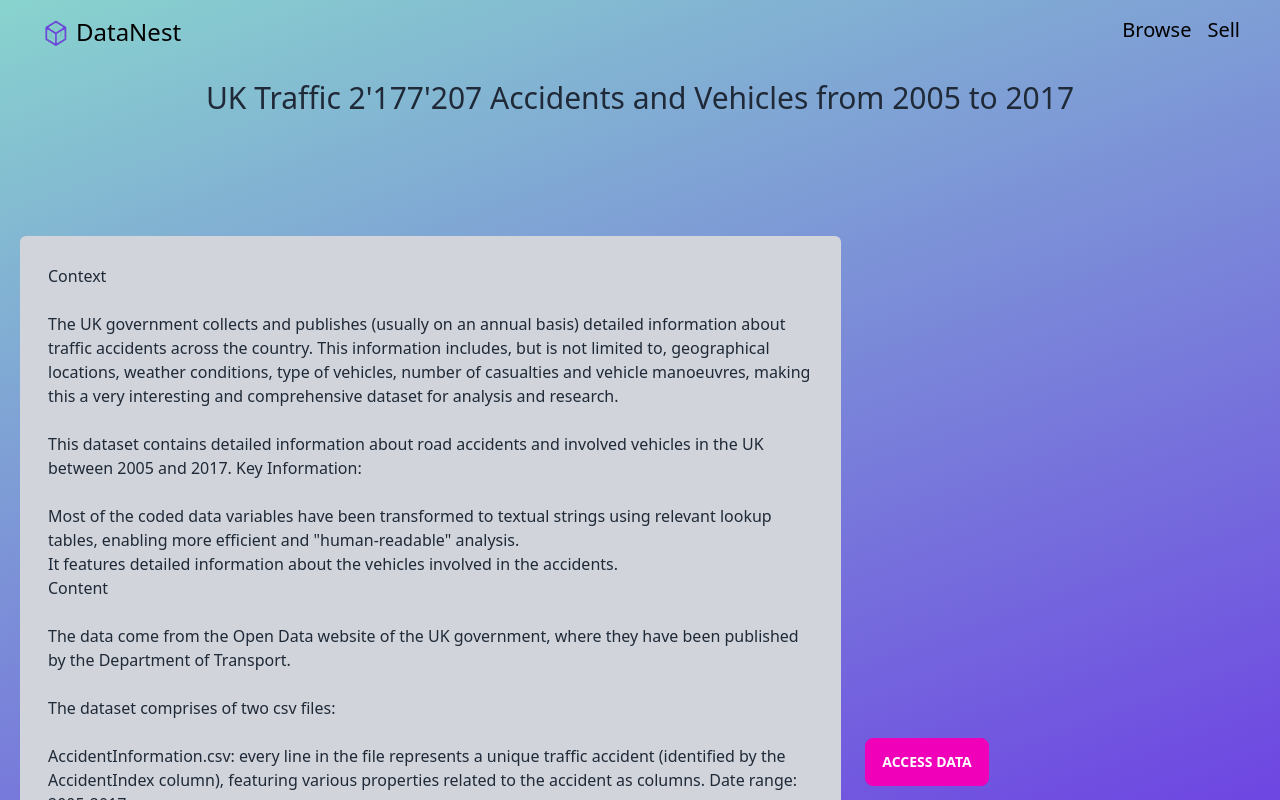
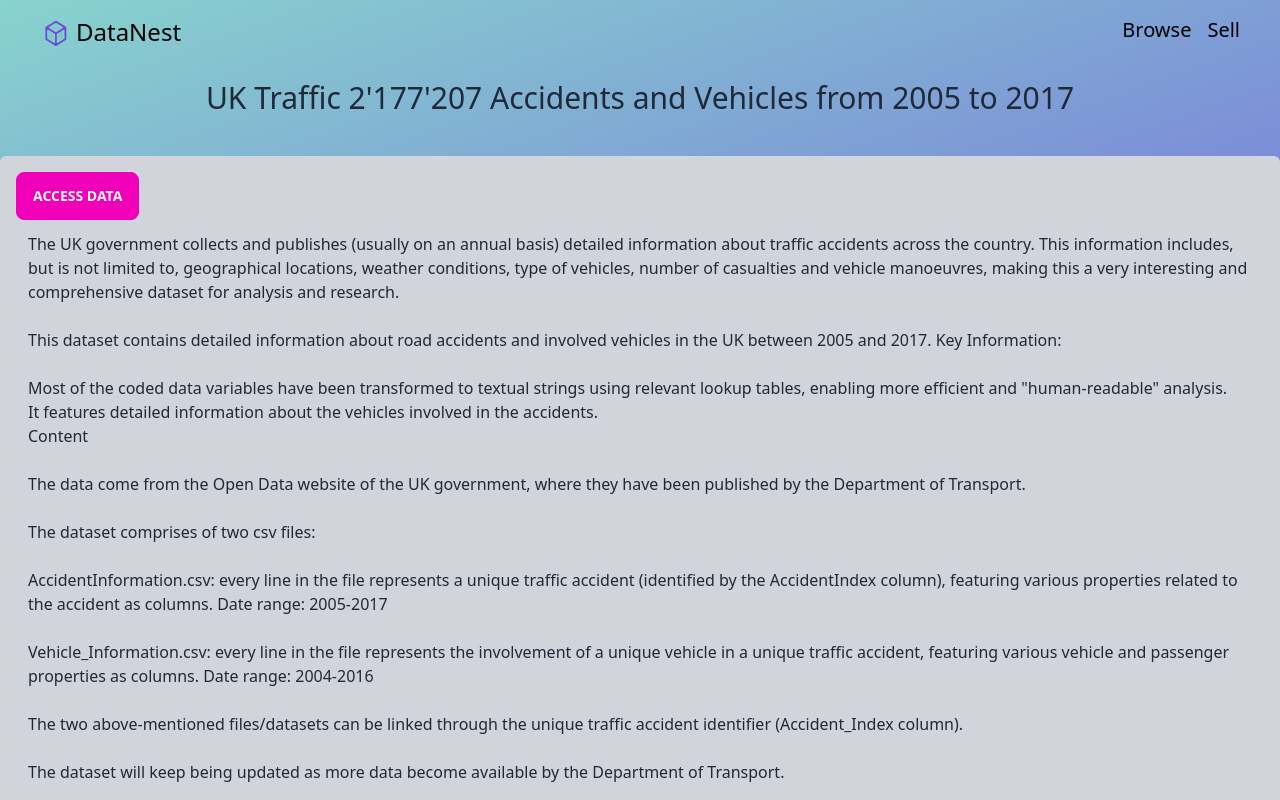
Before and after one commit to baris-f/PBWS-DataNFT, a Vue app: page /ukTraficAccident in a window 1280 px wide. Shown: the top 800 px of the page. Built offline with nearby package versions, Linux system fonts and the light colour scheme.

Commit message:
Fix DatasetView

```diff
--- a/src/components/DataSetPresentation.vue
+++ b/src/components/DataSetPresentation.vue
@@ -1,18 +1,19 @@
 <template>
-  <div class="py-20 grid place-items-center">
+  <div class="pt-20 grid place-items-center">
     <h1 class="text-3xl mb-10 items-center">{{DataSets.Name}}</h1>
   </div>
 
-  <div class="grid grid-cols-3 gap-4 px-5 pb-10">
+  <div class="container mx-auto mb-10">
     <div class="flex flex-col col-span-2 bg-gray-300 rounded-md p-2">
       <p class="whitespace-pre-line m-5">{{DataSets.Description}}</p>
       <div class="card-actions justify-end py-2 px-2">
       <div v-for="tag in DataSets.Tags" class="badge badge-gray-900 text-gray-200">{{ tag }}</div>
       </div>
+      <div class="absolute rounded-md p-2">
+        <button class="btn btn-secondary content-center justify-center place-items-center">Access data</button>
       </div>
-    <div class="grid-flow-col content-center justify-center place-items-center rounded-md p-2">
-      <button class="btn btn-secondary content-center justify-center place-items-center">Access data</button>
     </div>
+
   </div>
 
 </template>
--- a/src/components/Form.vue
+++ b/src/components/Form.vue
@@ -43,9 +43,7 @@ function next(){
 
 function loadPage()
 {
-  router.push({ path: '/marketplace', replace: true })
-  router.replace({ path: '/marketplace' })
-  location.reload();
+
 }
 
 </script>
```
